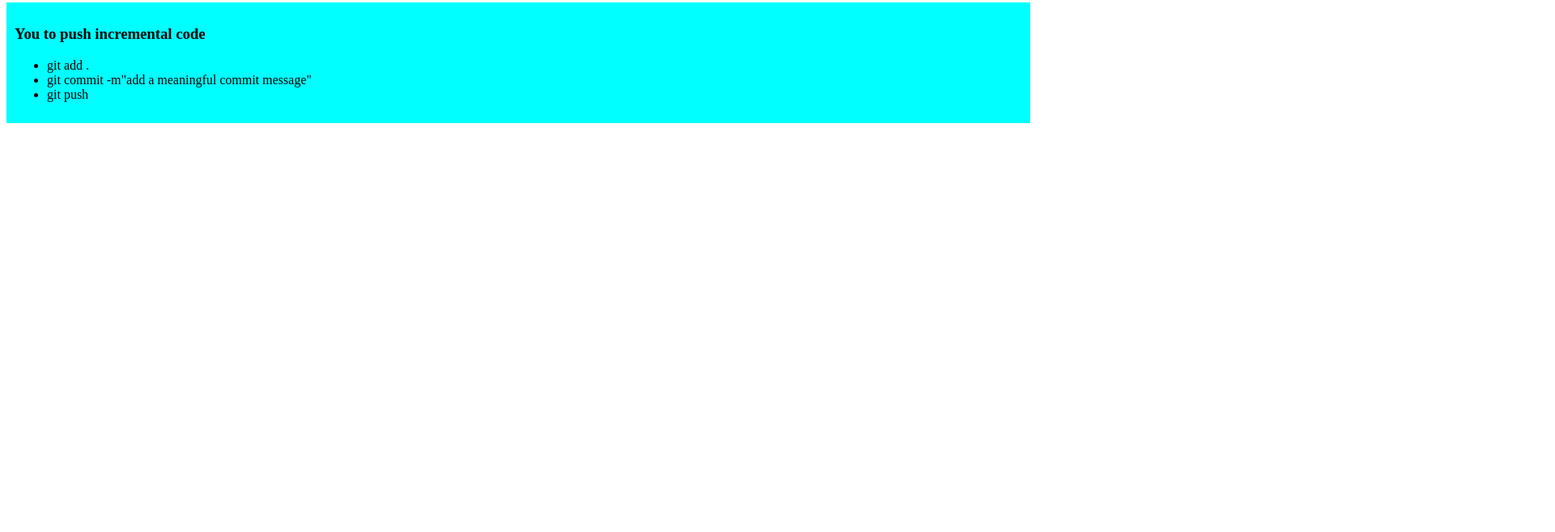
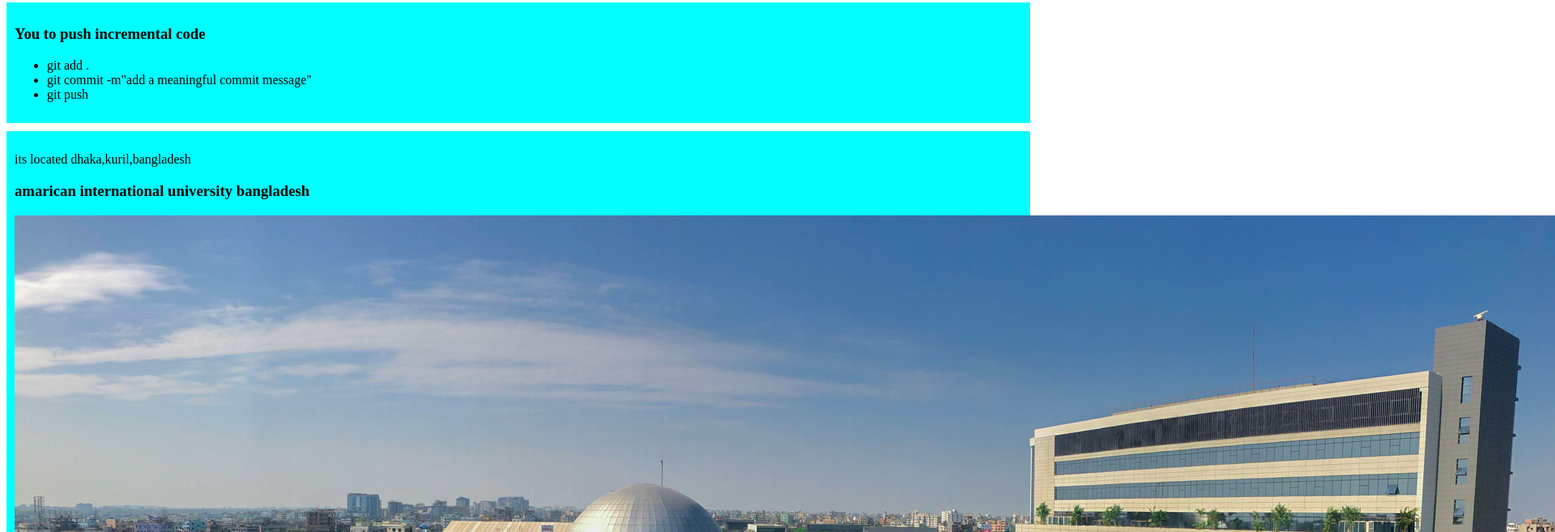
Before and after one commit to roboXcode1/My-simple-website, a plain HTML site: page index.html in a window 1280 px wide. Shown: the part 499-1156 px from the top of the page at 81% size, 1920 px wide, since content can reach past the window. Before the commit the page ends 800 px from the top, so only its background shows below. Drawn offline with Linux system fonts and the light colour scheme.

Commit message:
hfehufhu

```diff
--- a/index.html
+++ b/index.html
@@ -37,6 +37,11 @@
             <li> git push</li>
         </ul>
     </div>
+    <div><p>its located dhaka,kuril,bangladesh</p>
+        <h3>amarican international university bangladesh</h3>
+        <img src="images/aiub.jpg" alt="user aiub">
+
+    </div>
 
 
 </body>
```
Also changed, not shown: images/aiub.jpg (added).
